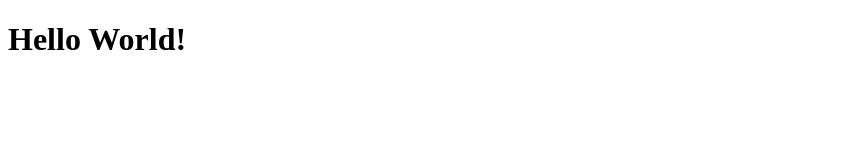
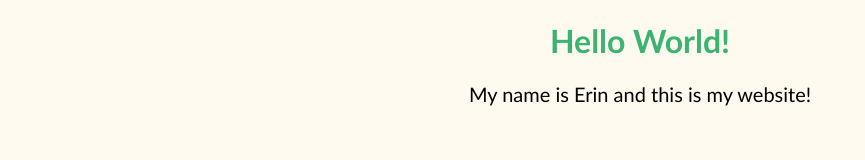
Before and after one commit to eaw-pid/my-personal-website, a plain HTML site: page index.html in a window 1280 px wide. Shown: the whole page, without its empty margins (0-865 px from the left). Drawn offline with Linux system fonts and the light colour scheme.

Commit message:
add style.css, connect to index.html

```diff
--- a/index.html
+++ b/index.html
@@ -2,7 +2,11 @@
 <html lang="en">
     <head></head>
         <title>My Personal Website</title>
+        <link rel="stylesheet" href="style.css"/>
     <body>
         <h1>Hello World!</h1>
+        <div class="intro">
+            <p>My name is Erin and this is my website!</p>
+        </div>
     </body>
 </html>
--- /dev/null
+++ b/style.css
@@ -0,0 +1,19 @@
+body {
+    background: #fffAf0;
+}
+
+h1 {
+    color: #3cb371;
+    font-family:'Gill Sans', 'Gill Sans MT', Calibri, 'Trebuchet MS', sans-serif;
+    text-align: center;
+}
+
+.intro {
+    text.alight: center;
+}
+
+.intro {
+    text-align: center;
+    font-family: 'Gill Sans', 'Gill Sans MT', Calibri, 'Trebuchet MS', sans-serif;
+    font-size: 20px;
+}
```
